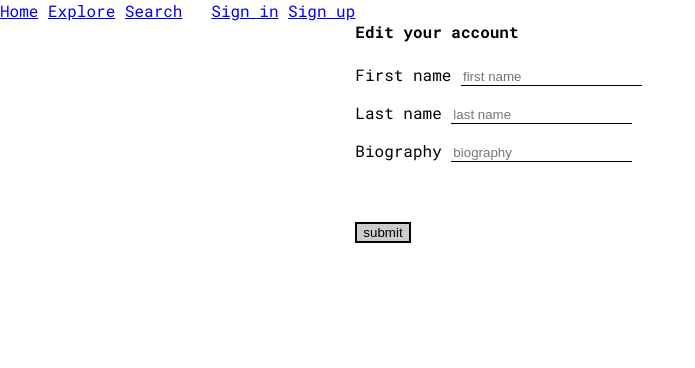
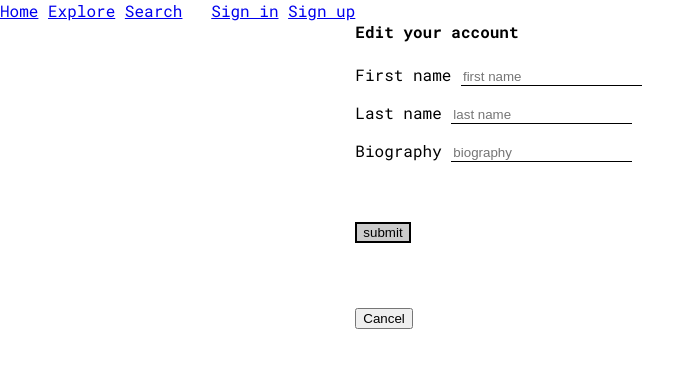
Before and after one commit to softscienceprojects/Curatorial_frontend, a React (Create React App) app: page /users/1/edit in a window 1280 px wide. Shown: the top 368 px of the page, without its empty margins (0-695 px from the left). Built offline with nearby package versions, Linux system fonts and the light colour scheme; no server answers.

Commit message:
back button to cancel changes

```diff
--- a/src/components/UserEditForm.js
+++ b/src/components/UserEditForm.js
@@ -45,7 +45,8 @@ class UserEditForm extends React.Component {
 
                     <input type="submit" value="submit" />
                 </form>
-
+                <br /><br /><br />
+                <button onClick={()=>this.props.history.goBack()}>Cancel</button>
 
             </div>
         )
```
